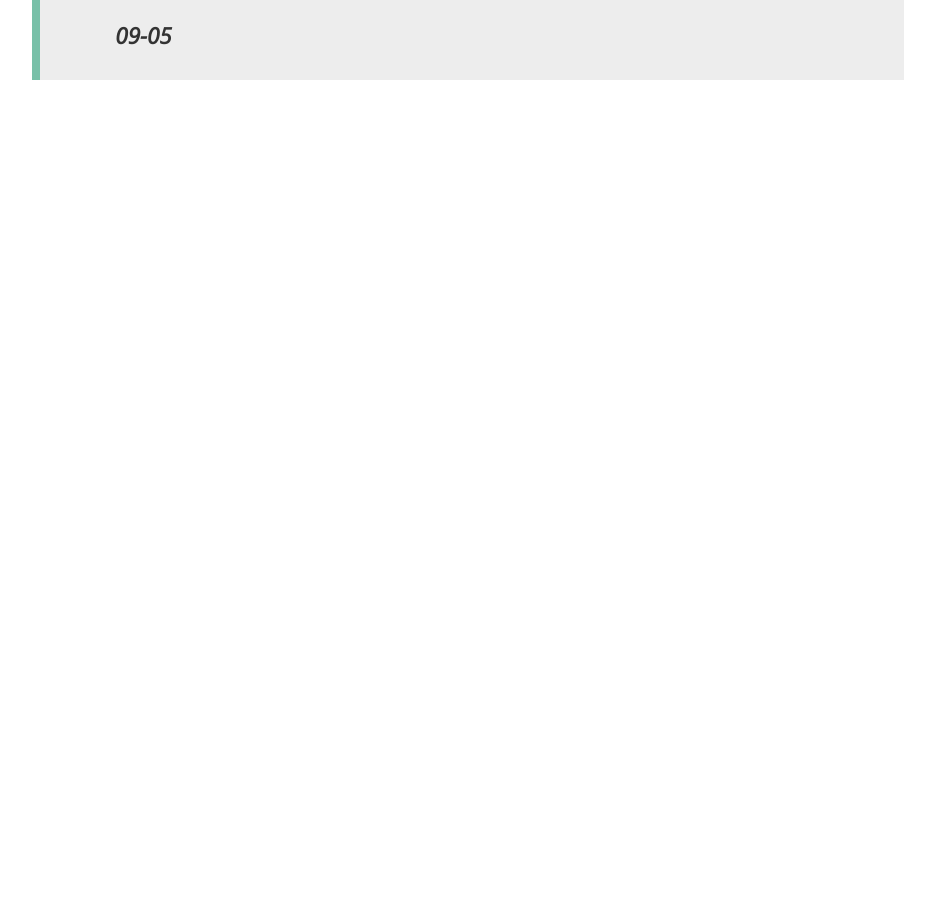
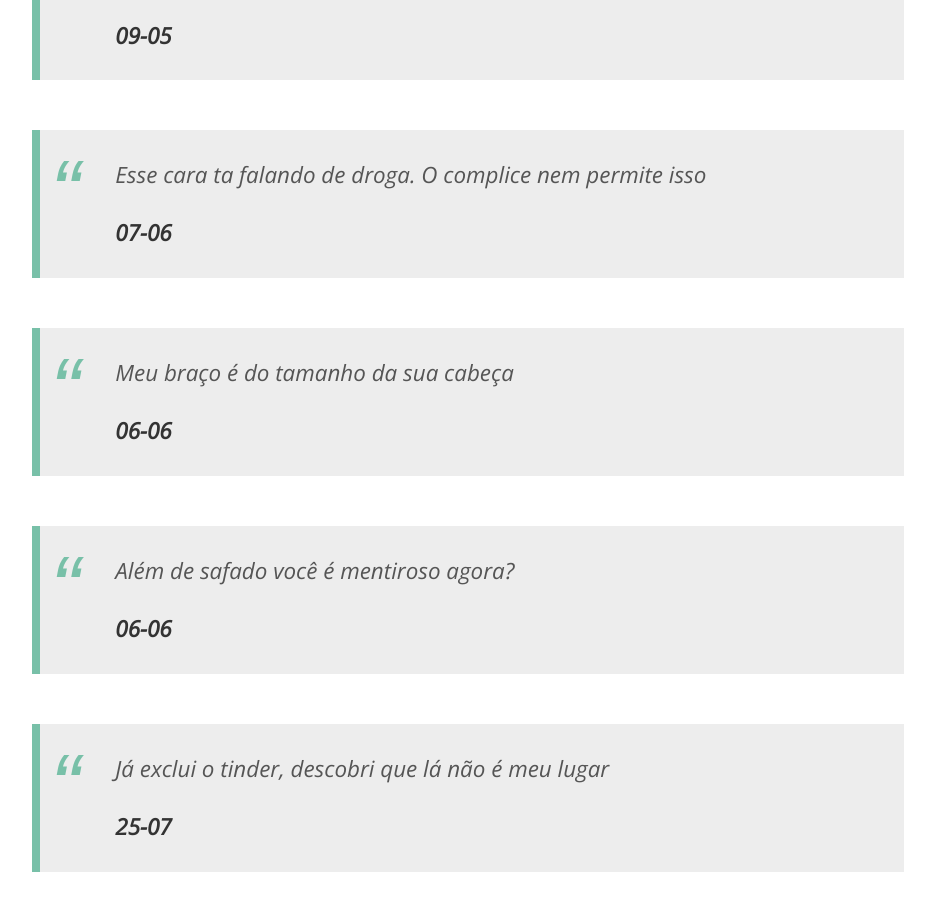
Before and after one commit to brenobhvm/frases, a Next.js app: page / in a window 1280 px wide. Shown: the part 4560-5470 px from the top of the page, without its empty margins (172-1107 px from the left). Before the commit the page ends 4690 px from the top, so only its background shows below. Built offline with nearby package versions, Linux system fonts and the light colour scheme.

Commit message:
Update page.js

```diff
--- a/app/page.js
+++ b/app/page.js
@@ -98,6 +98,22 @@ export default function Home() {
     {
       frase: "Não sei se eles arrumaram ou o pai que fez magia",
       dia: "09-05"
+    },
+    {
+      frase: "Esse cara ta falando de droga. O complice nem permite isso",
+      dia: "07-06"
+    },
+    {
+      frase: "Meu braço é do tamanho da sua cabeça",
+      dia: "06-06"
+    },
+    {
+      frase: "Além de safado você é mentiroso agora?",
+      dia: "06-06"
+    },
+    {
+      frase: "Já exclui o tinder, descobri que lá não é meu lugar",
+      dia: "25-07"
     }
   ]
   return (
```
